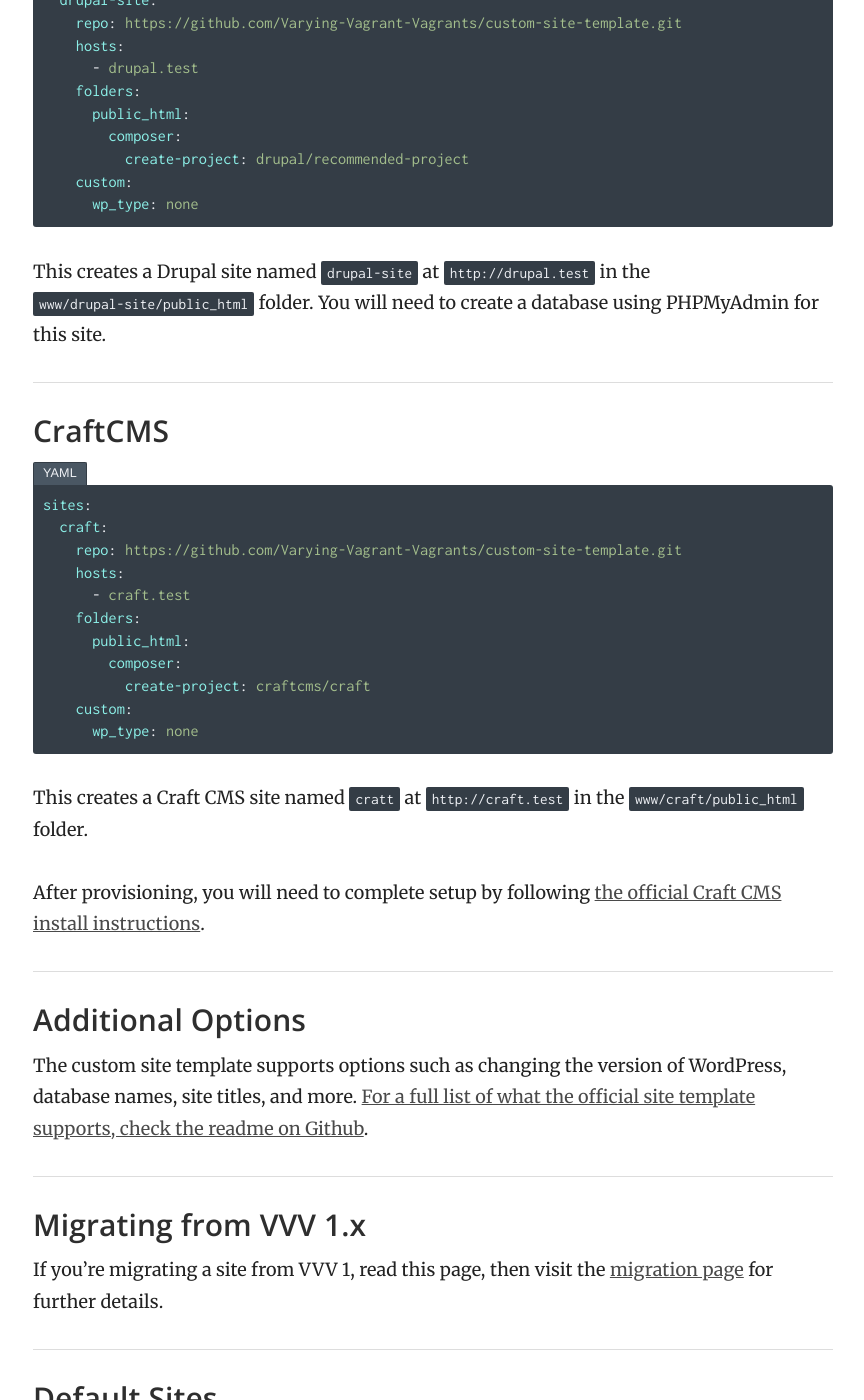
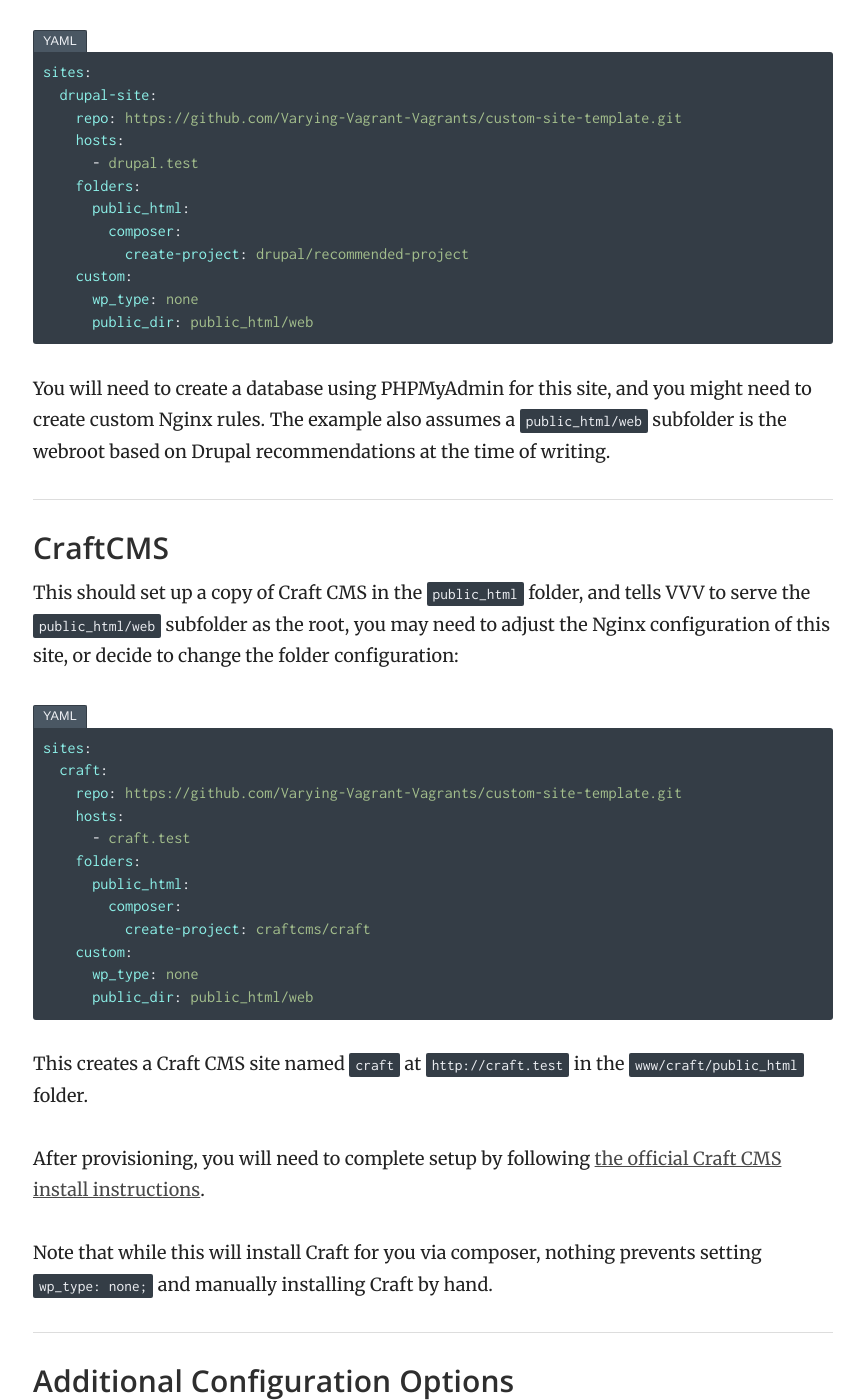
Before and after one commit to Varying-Vagrant-Vagrants/varyingvagrantvagrants.org, a Jekyll site: the page built from docs/en-US/adding-a-new-site/index.md, in a window 1280 px wide and 1400 px high, scrolled down 5752 px. Shown: the whole window, without its empty margins (357-1221 px from the left). Built offline with Jekyll 4.4.1, drawn with Linux system fonts in a browser that asks for light colours; some of the changed text lies outside the part shown.

Commit message:
Improve the Drupal and Craft examples of adding a new site

````diff
--- a/docs/en-US/adding-a-new-site/index.md
+++ b/docs/en-US/adding-a-new-site/index.md
@@ -157,7 +157,7 @@ sites:
     folders:
       public_html/wp-content/:
         git:
-          repo: repo to clone...
+          repo: "repo to clone..."
           overwrite_on_clone: true
 ```
 
@@ -166,6 +166,8 @@ This creates a WP site named `acmecorp` at `http://acme.test` in the `www/acmeco
 [Click here for more information about custom git checkouts and folders.](folders.md)
 
 ### Drupal
+
+This creates a Drupal site named `drupal-site` at `http://drupal.test` in the `www/drupal-site/public_html` folder.
 
 ```yaml
 sites:
@@ -179,11 +181,14 @@ sites:
           create-project: drupal/recommended-project
     custom:
       wp_type: none
+      public_dir: public_html/web
 ```
 
-This creates a Drupal site named `drupal-site` at `http://drupal.test` in the `www/drupal-site/public_html` folder. You will need to create a database using PHPMyAdmin for this site.
+You will need to create a database using PHPMyAdmin for this site, and you might need to create custom Nginx rules. The example also assumes a `public_html/web` subfolder is the webroot based on Drupal recommendations at the time of writing.
 
 ### CraftCMS
+
+This should set up a copy of Craft CMS in the `public_html` folder, and tells VVV to serve the `public_html/web` subfolder as the root, you may need to adjust the Nginx configuration of this site, or decide to change the folder configuration:
 
 ```yaml
 sites:
@@ -197,13 +202,16 @@ sites:
           create-project: craftcms/craft
     custom:
       wp_type: none
+      public_dir: public_html/web
 ```
 
-This creates a Craft CMS site named `cratt` at `http://craft.test` in the `www/craft/public_html` folder.
+This creates a Craft CMS site named `craft` at `http://craft.test` in the `www/craft/public_html` folder.
 
 After provisioning, you will need to complete setup by following [the official Craft CMS install instructions](https://craftcms.com/docs/3.x/installation.html).
 
-### Additional Options
+Note that while this will install Craft for you via composer, nothing prevents setting `wp_type: none;` and manually installing Craft by hand.
+
+### Additional Configuration Options
 
 The custom site template supports options such as changing the version of WordPress, database names, site titles, and more. [For a full list of what the official site template supports,  check the readme on Github](https://github.com/Varying-Vagrant-Vagrants/custom-site-template).
 
````
